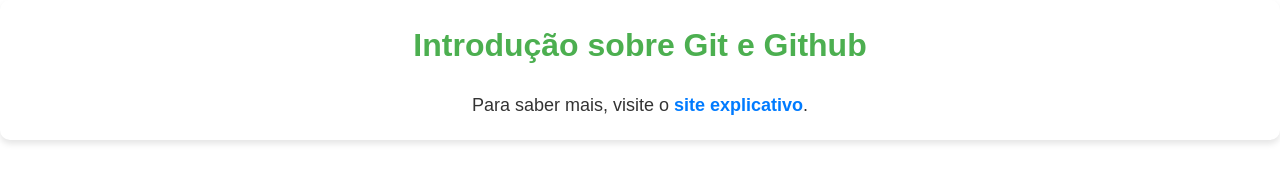
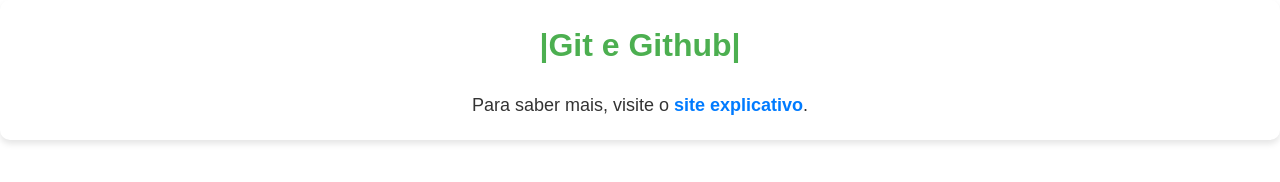
Before and after one commit to PedroGGLim/ISW032-Aula00-Recap, a plain HTML site: page index.html in a window 1280 px wide. Drawn offline with Linux system fonts and the light colour scheme.

Commit message:
Atualizando a index atraves do branch develop

```diff
--- a/index.html
+++ b/index.html
@@ -7,7 +7,7 @@
     <link rel="stylesheet" href="styles.css">
 </head>
 <body>
-    <h1>Introdução sobre Git e Github</h1>
+    <h1>|Git e Github|</h1>
     <p>Para saber mais, visite o <a href="https://github.com/PedroGGLim/ISW032-Aula00-Recap.git" target="_blank">site explicativo</a>.</p>
 </body>
 </html>
```
